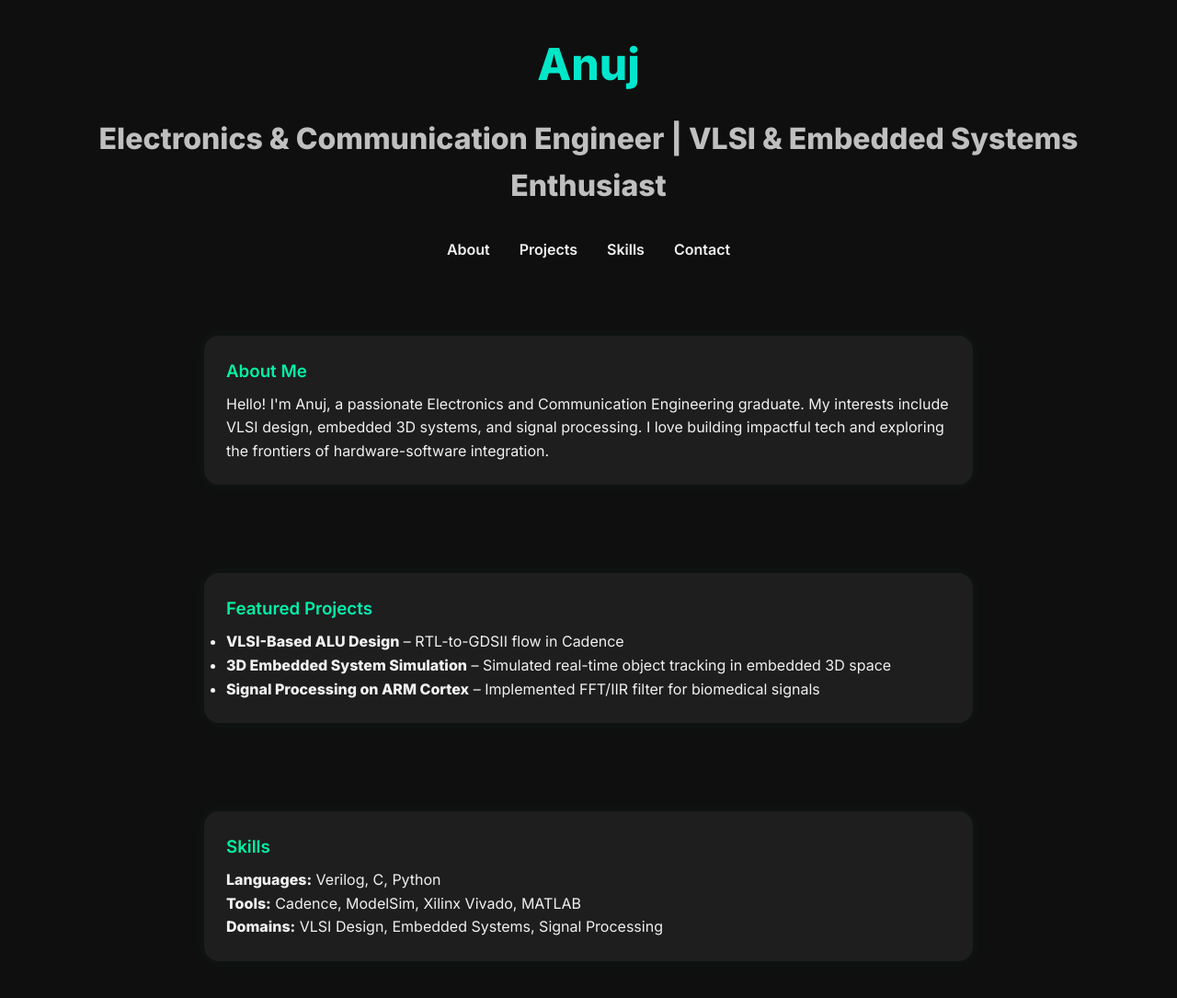
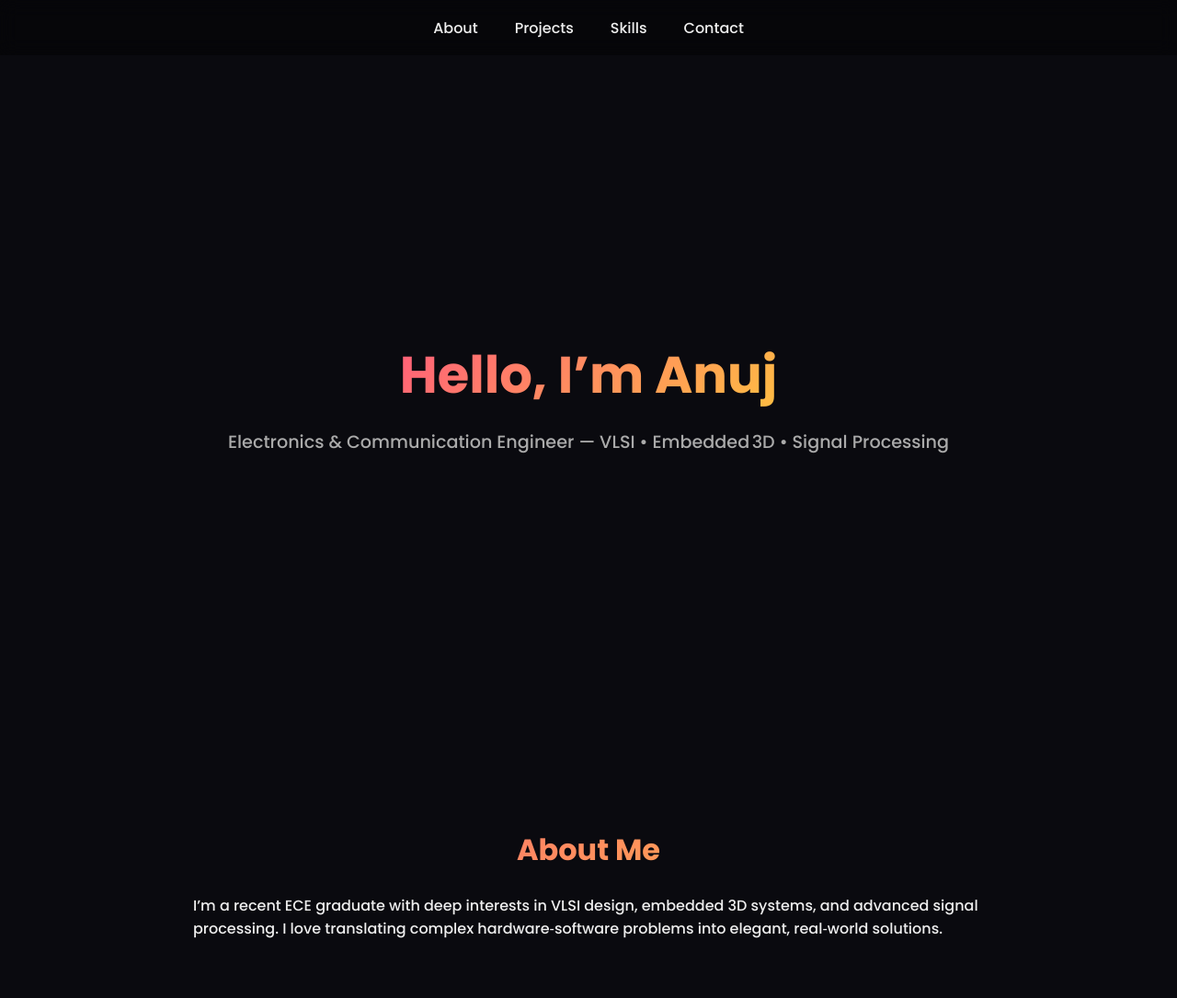
Before and after one commit to anuj-core/anuj-core.github.io, a plain HTML site: page index.html in a window 1280 px wide. Shown: the top 1085 px of the page at 92% size. Drawn offline with Linux system fonts and the light colour scheme.

Commit message:
Update index.html

```diff
--- a/index.html
+++ b/index.html
@@ -1,149 +1,174 @@
-<!DOCTYPE html><html lang="en"><head>
+<!DOCTYPE html>
+<html lang="en">
+<head>
   <meta charset="UTF-8" />
-  <meta name="viewport" content="width=device-width, initial-scale=1.0" />
-  <title>Anuj | Portfolio</title>
-  <link href="https://fonts.googleapis.com/css2?family=Inter:wght@400;600;800&display=swap" rel="stylesheet">
+  <meta name="viewport" content="width=device-width,initial-scale=1.0" />
+  <title>Anuj | VLSI & Embedded 3D</title>
+  <link href="https://fonts.googleapis.com/css2?family=Poppins:wght@300;500;700&display=swap" rel="stylesheet">
   <style>
     :root {
-      --bg-color: #0f0f0f;
-      --primary: #00f5a0;
-      --secondary: #00d9f5;
-      --text-color: #f1f1f1;
-      --gradient: linear-gradient(135deg, var(--primary), var(--secondary));
-    }* {
-  margin: 0;
-  padding: 0;
-  box-sizing: border-box;
+      --bg: #0a0a0f;
+      --fg: #eee;
+      --accent1: #ff5e7a;
+      --accent2: #ffbe42;
+      --gradient: linear-gradient(135deg, var(--accent1), var(--accent2));
+      --nav-height: 60px;
     }
+    * {
+      margin:0; padding:0; box-sizing:border-box;
+    }
+    body {
+      background: var(--bg);
+      color: var(--fg);
+      font-family: 'Poppins', sans-serif;
+      scroll-behavior: smooth;
+    }
+    header {
+      position: fixed;
+      top:0; left:0; width:100%;
+      height: var(--nav-height);
+      backdrop-filter: blur(10px);
+      background: rgba(0,0,0,0.4);
+      display:flex;
+      align-items:center;
+      justify-content:center;
+      z-index:100;
+    }
+    nav {
+      display:flex; gap:24px;
+    }
+    nav a {
+      color: var(--fg);
+      text-decoration:none;
+      font-weight:500;
+      padding:8px;
+      transition: color .3s;
+    }
+    nav a:hover {
+      color: var(--accent2);
+    }
+    .hero {
+      display:flex;
+      flex-direction:column;
+      justify-content:center;
+      align-items:center;
+      height:100vh;
+      text-align:center;
+      padding-top: var(--nav-height);
+      background: var(--bg);
+    }
+    .hero h1 {
+      font-size: 3.5rem;
+      background: var(--gradient);
+      -webkit-text-fill-color: transparent;
+      -webkit-background-clip: text;
+    }
+    .hero p {
+      margin-top:16px;
+      font-size:1.2rem;
+      color: #aaa;
+    }
+    section {
+      max-width:900px;
+      margin:0 auto;
+      padding:100px 20px 60px;
+    }
+    h2 {
+      font-size:2rem;
+      background: var(--gradient);
+      -webkit-text-fill-color: transparent;
+      -webkit-background-clip: text;
+      margin-bottom:24px;
+      text-align:center;
+    }
+    .grid {
+      display:grid;
+      grid-template-columns:repeat(auto-fill,minmax(280px,1fr));
+      gap:24px;
+    }
+    .card {
+      background: #14141f;
+      border-radius:12px;
+      padding:20px;
+      box-shadow:0 4px 20px rgba(0,0,0,0.5);
+      transition: transform .3s;
+    }
+    .card:hover { transform: translateY(-5px); }
+    .card h3 {
+      margin-bottom:12px;
+      font-size:1.4rem;
+      background: var(--gradient);
+      -webkit-text-fill-color: transparent;
+      -webkit-background-clip: text;
+    }
+    footer {
+      text-align:center;
+      padding:40px 20px;
+      font-size:0.9rem;
+      color:#555;
+    }
+    @media (max-width:600px) {
+      .hero h1 { font-size:2.5rem; }
+      nav { gap:12px; font-size:0.9rem; }
+    }
+  </style>
+</head>
+<body>
 
-body {
-  background-color: var(--bg-color);
-  font-family: 'Inter', sans-serif;
-  color: var(--text-color);
-  line-height: 1.6;
-}
-
-header {
-  padding: 2rem;
-  text-align: center;
-}
-
-h1 {
-  font-size: 3rem;
-  background: var(--gradient);
-  -webkit-background-clip: text;
-  -webkit-text-fill-color: transparent;
-  font-weight: 800;
-}
-
-h2 {
-  font-size: 2rem;
-  margin: 1rem 0;
-  color: #ffffffbb;
-}
-
-nav {
-  display: flex;
-  justify-content: center;
-  gap: 2rem;
-  padding: 1rem;
-}
-
-nav a {
-  color: var(--text-color);
-  text-decoration: none;
-  font-weight: 600;
-  transition: color 0.3s;
-}
-
-nav a:hover {
-  color: var(--primary);
-}
-
-section {
-  max-width: 900px;
-  margin: auto;
-  padding: 2rem;
-}
-
-.card {
-  background-color: #1e1e1e;
-  padding: 1.5rem;
-  border-radius: 16px;
-  margin-bottom: 2rem;
-  box-shadow: 0 0 20px rgba(0, 255, 170, 0.05);
-  transition: transform 0.3s ease;
-}
-
-.card:hover {
-  transform: translateY(-5px);
-}
-
-.card h3 {
-  margin-bottom: 0.5rem;
-  background: var(--gradient);
-  -webkit-background-clip: text;
-  -webkit-text-fill-color: transparent;
-  font-weight: 600;
-}
-
-footer {
-  text-align: center;
-  padding: 2rem;
-  font-size: 0.9rem;
-  color: #888;
-}
-
-@media (max-width: 600px) {
-  h1 {
-    font-size: 2rem;
-  }
-
-  nav {
-    flex-direction: column;
-  }
-}
-
-  </style>
-</head><body>
   <header>
-    <h1>Anuj</h1>
-    <h2>Electronics & Communication Engineer | VLSI & Embedded Systems Enthusiast</h2>
     <nav>
       <a href="#about">About</a>
       <a href="#projects">Projects</a>
       <a href="#skills">Skills</a>
       <a href="#contact">Contact</a>
     </nav>
-  </header>  <section id="about">
+  </header>
+
+  <div class="hero">
+    <h1>Hello, I’m Anuj</h1>
+    <p>Electronics & Communication Engineer — VLSI • Embedded 3D • Signal Processing</p>
+  </div>
+
+  <section id="about">
+    <h2>About Me</h2>
+    <p>I’m a recent ECE graduate with deep interests in VLSI design, embedded 3D systems, and advanced signal processing. I love translating complex hardware‑software problems into elegant, real‑world solutions.</p>
+  </section>
+
+  <section id="projects">
+    <h2>Featured Projects</h2>
+    <div class="grid">
       <div class="card">
-      <h3>About Me</h3>
-      <p>Hello! I'm Anuj, a passionate Electronics and Communication Engineering graduate. My interests include VLSI design, embedded 3D systems, and signal processing. I love building impactful tech and exploring the frontiers of hardware-software integration.</p>
+        <h3>VLSI ALU Design</h3>
+        <p>Full RTL→GDSII flow using Cadence, designed a modular ALU supporting arithmetic, logic, and shift operations.</p>
       </div>
-  </section>  <section id="projects">
       <div class="card">
-      <h3>Featured Projects</h3>
-      <ul>
-        <li><strong>VLSI-Based ALU Design</strong> – RTL-to-GDSII flow in Cadence</li>
-        <li><strong>3D Embedded System Simulation</strong> – Simulated real-time object tracking in embedded 3D space</li>
-        <li><strong>Signal Processing on ARM Cortex</strong> – Implemented FFT/IIR filter for biomedical signals</li>
-      </ul>
+        <h3>Embedded 3D Simulation</h3>
+        <p>Real‑time 3D object tracking on embedded ARM hardware, integrating sensor fusion and visualization.</p>
       </div>
-  </section>  <section id="skills">
       <div class="card">
-      <h3>Skills</h3>
-      <p><strong>Languages:</strong> Verilog, C, Python</p>
-      <p><strong>Tools:</strong> Cadence, ModelSim, Xilinx Vivado, MATLAB</p>
-      <p><strong>Domains:</strong> VLSI Design, Embedded Systems, Signal Processing</p>
+        <h3>Signal Processing on Cortex-M</h3>
+        <p>Implemented FFT and IIR filtering for biomedical signal analysis on ARM Cortex-M series.</p>
       </div>
-  </section>  <section id="contact">
-    <div class="card">
-      <h3>Contact</h3>
-      <p>Feel free to reach out for collaborations or opportunities!</p>
-      <p><strong>Email:</strong> anuj@example.com</p>
-      <p><strong>GitHub:</strong> <a href="https://github.com/anuj-core" target="_blank">github.com/anuj-core</a></p>
     </div>
-  </section>  <footer>
-    <p>Designed & Built by Anuj &mdash; 2025</p>
+  </section>
+
+  <section id="skills">
+    <h2>Skills & Tools</h2>
+    <div class="grid">
+      <div class="card"><h3>Languages</h3><p>Verilog • C • Python</p></div>
+      <div class="card"><h3>EDA & Tools</h3><p>Cadence • ModelSim • Vivado • MATLAB</p></div>
+      <div class="card"><h3>Domains</h3><p>VLSI Design • Embedded Systems • Signal Processing • PCB Design</p></div>
+    </div>
+  </section>
+
+  <section id="contact">
+    <h2>Get In Touch</h2>
+    <p>Email me at <a href="mailto:anuj@example.com" style="color:var(--accent2)">anuj@example.com</a> or find me on <a href="https://github.com/anuj-core" target="_blank" style="color:var(--accent2)">GitHub</a>.</p>
+  </section>
+
+  <footer>
+    <p>© Anuj 2025 — Built with passion & precision.</p>
   </footer>
-</body></html>
+
+</body>
+</html>
```
Lines whose indentation alone changed are shown as unchanged.
